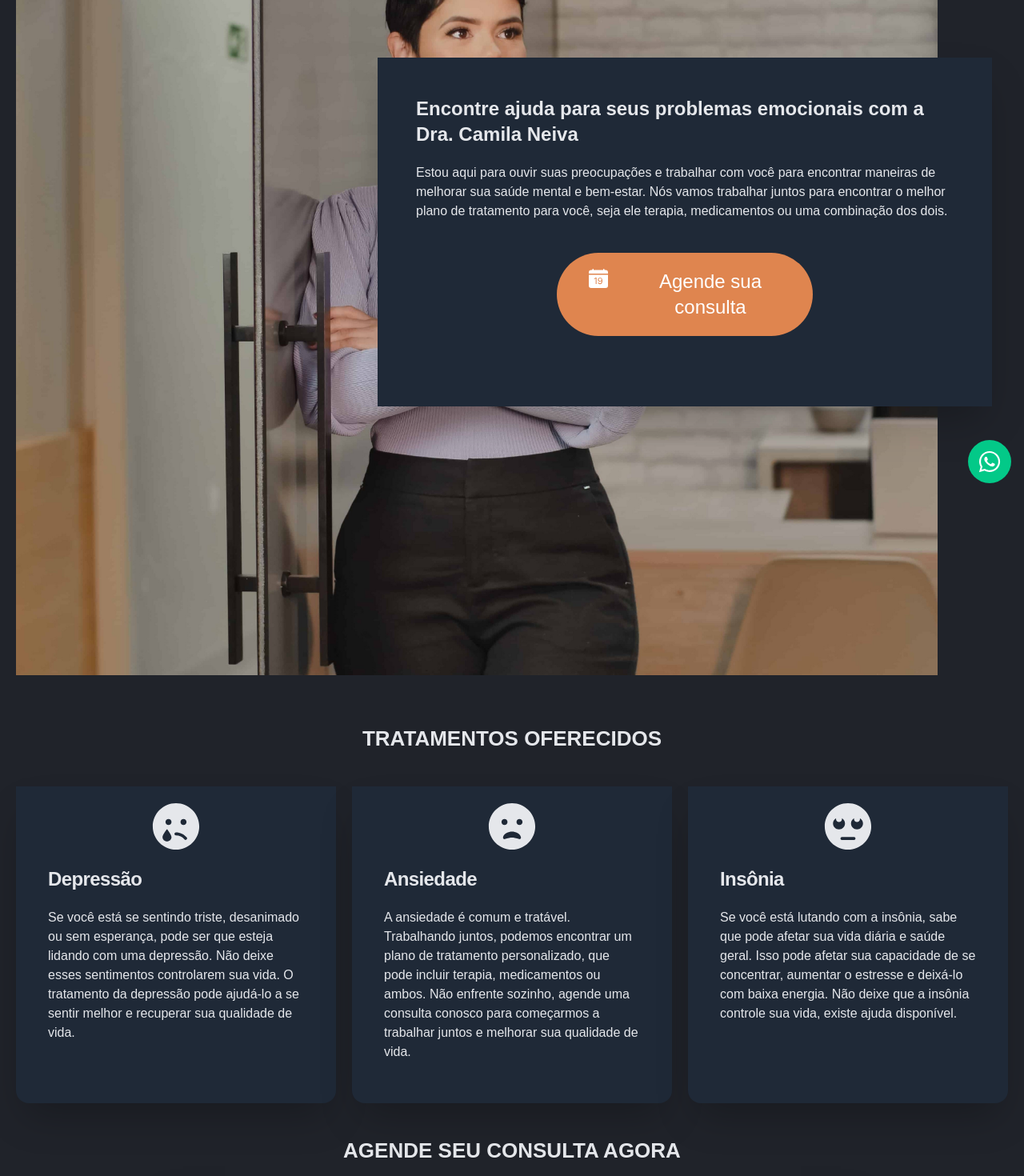
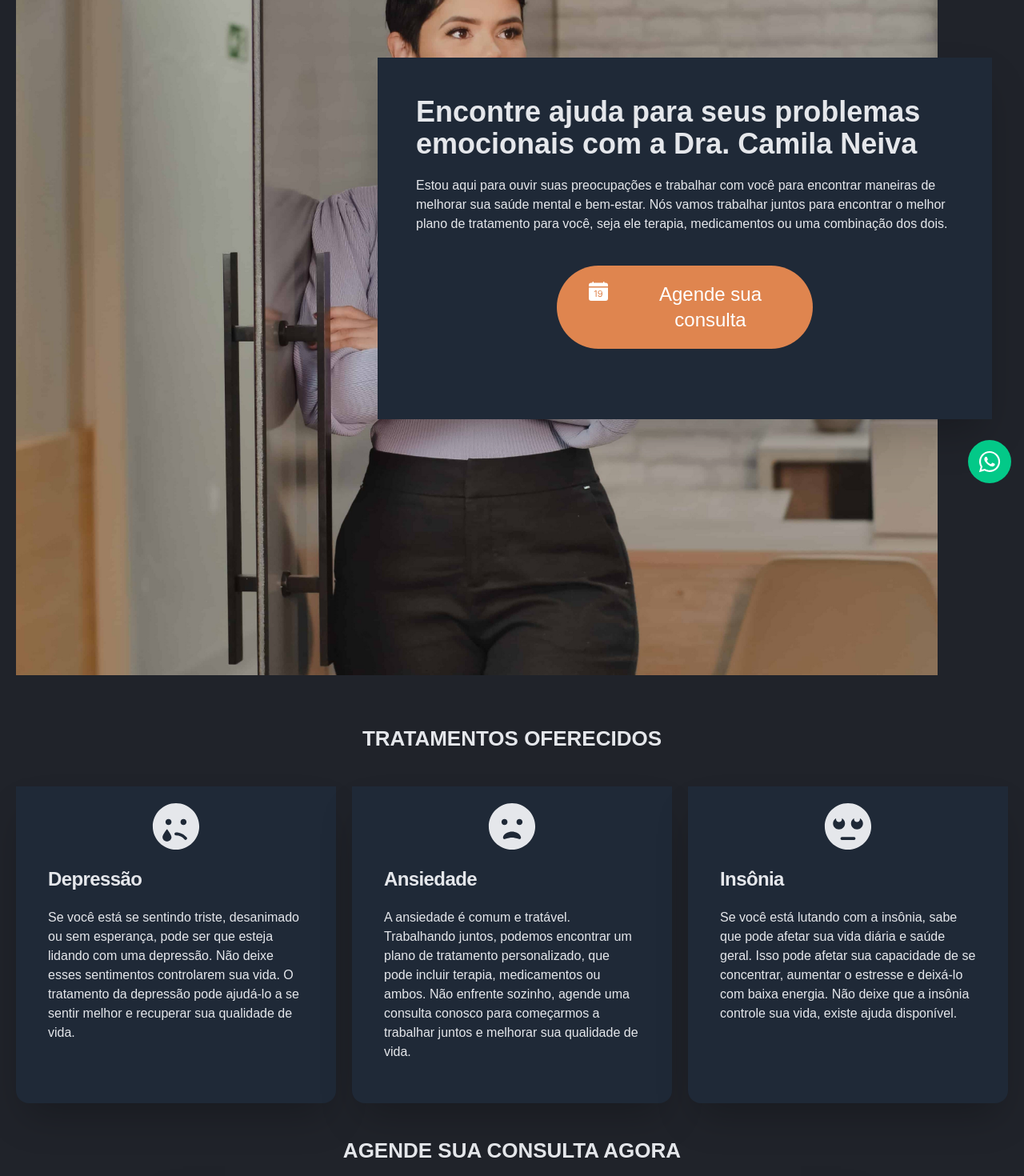
Before and after one commit to brunoprestesap/page-dra-camila, a React (Create React App) app: page / in a window 1280 px wide. Shown: the part 180-1650 px from the top of the page at 80% size. Built offline with nearby package versions, Linux system fonts and the light colour scheme; a web font is replaced by a local one.

Commit message:
Alteracao na estrutura da landing page

```diff
--- a/src/Pages/HomePage.js
+++ b/src/Pages/HomePage.js
@@ -43,6 +43,7 @@
 
           {/* Diferentials area */}
           <Diferentials />
+
           {/* Form Agendamento */}
           <FormScheduler color={currentColor} />
 
--- a/src/components/FormScheduler.js
+++ b/src/components/FormScheduler.js
@@ -4,7 +4,7 @@
   return (
     <div id="scheduler" className="flex items-center flex-col p-5">
       <h2 className="text-[26px] mt-5 font-bold text-center uppercase">
-        AGENDE SEU CONSULTA AGORA
+        AGENDE SUA CONSULTA AGORA
       </h2>
 
       <div className="flex flex-col items-center w-full mt-5 bg-white md:p-12 p-5 lg:max-w-4xl shadow-2xl dark:bg-gray-800 dark:text-gray-200">
--- a/src/components/Presentation.js
+++ b/src/components/Presentation.js
@@ -4,7 +4,7 @@
 function Presentation({ color, showForm }) {
   return (
     <div className="content bg-white md:p-12 p-4 pt-8 lg:max-w-3xl w-full lg:absolute top-40 right-5 shadow-2xl dark:bg-gray-800 dark:text-gray-200">
-      <h1 className="text-2xl font-bold">
+      <h1 className="text-4xl font-bold">
         Encontre ajuda para seus problemas emocionais com a Dra. Camila Neiva
       </h1>
 
```
